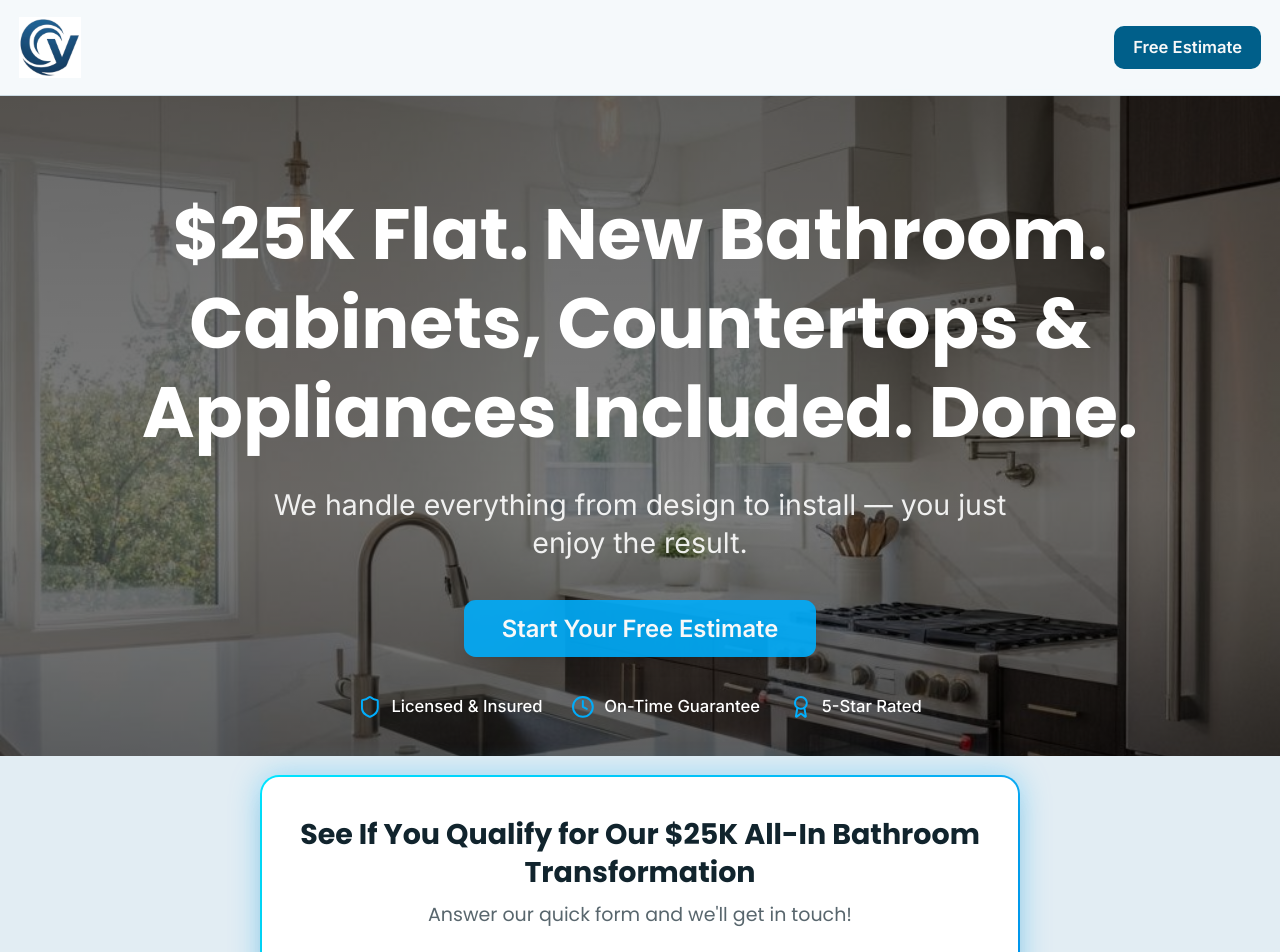
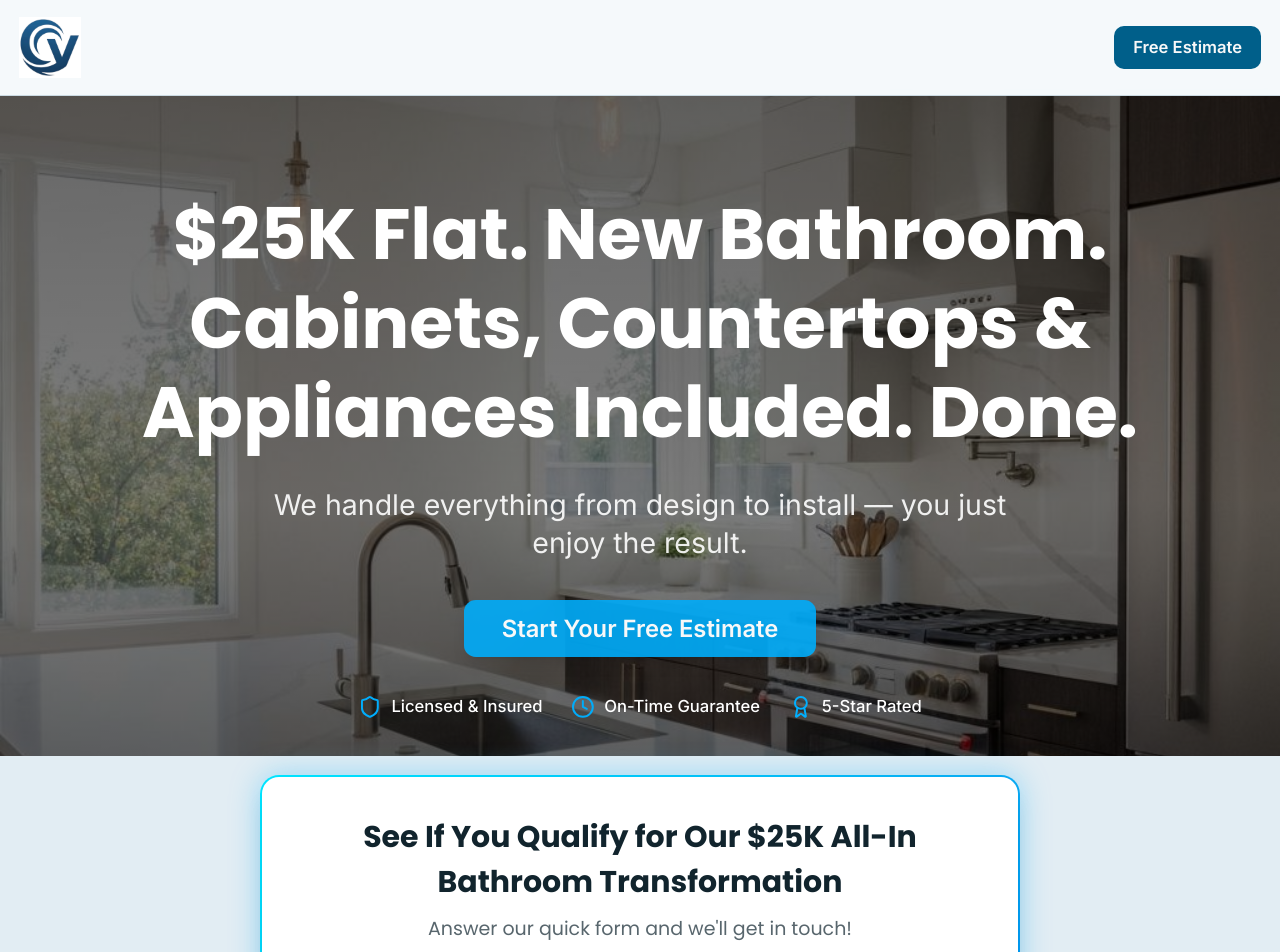
Before and after one commit to Fbet590/CVPi-Kitchens-2.0, a Next.js app: page / in a window 1280 px wide. Shown: the top 952 px of the page. Built offline with nearby package versions, Linux system fonts and the light colour scheme.

Commit message:
feat: update quote form header font size to 30px
Co-authored-by: Fbet590 <271462897+Fbet590@users.noreply.github.com>

```diff
--- a/components/landing/quote-form.tsx
+++ b/components/landing/quote-form.tsx
@@ -166,7 +166,7 @@ export function QuoteForm() {
         <div className="bg-card rounded-[calc(1rem-2px)] shadow-xl p-6 md:p-8 font-[family-name:var(--font-poppins)]">
           {/* Form Header */}
           <div className="text-center mb-6">
-            <h2 className="text-xl md:text-2xl font-bold text-card-foreground mb-2">
+            <h2 className="font-bold text-card-foreground mb-2" style={{ fontSize: "30px" }}>
               See If You Qualify for Our $25K All-In Bathroom Transformation
             </h2>
             <p className="text-muted-foreground text-sm md:text-base">
```
